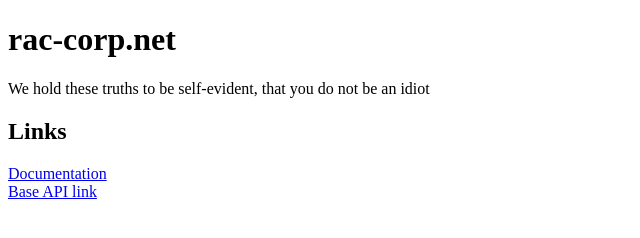
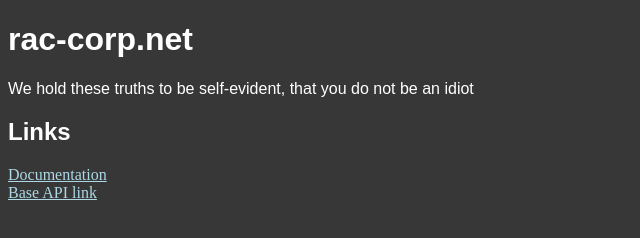
Before and after one commit to RAC-Corp/rac-corp.net, a plain HTML site: page index.html in a window 1280 px wide. Shown: the whole page, without its empty margins (0-640 px from the left). Drawn offline with Linux system fonts and the light colour scheme.

Commit message:
Create style.css, update index.html

```diff
--- a/index.html
+++ b/index.html
@@ -5,6 +5,7 @@
 <head>
     <title>rac-corp.net</title>
     <link rel="icon" type="image/png" href="assets/site-icon.png">
+    <link rel="stylesheet" href="style.css">
     <meta name="cf-2fa-verify" content="8e4e2c8c28200b9">
 </head>
 
@@ -13,14 +14,14 @@
     <p>We hold these truths to be self-evident, that you do not be an idiot</p>
 
     <h2>Links</h2>
-    <a href='https://rac-corp.net/docs/'>
+    <a id="a1" href='https://rac-corp.net/docs/'>
         Documentation
 
     </a>
 
     <br>
 
-    <a href='https://rac-corp.net/api/'>
+    <a id="a1" href='https://rac-corp.net/api/'>
         Base API link
     </a>
 </body>
--- /dev/null
+++ b/style.css
@@ -0,0 +1,22 @@
+body {
+    background-color: rgb(55, 55, 55);
+}
+
+h1 {
+    color: white;
+    font-family: Arial, Helvetica, sans-serif;
+}
+
+h2 {
+    color: white;
+    font-family: Arial, Helvetica, sans-serif;
+}
+
+p {
+    color: white;
+    font-family:Arial, Helvetica, sans-serif;
+}
+
+#a1 {
+    color: lightblue;
+}
```
